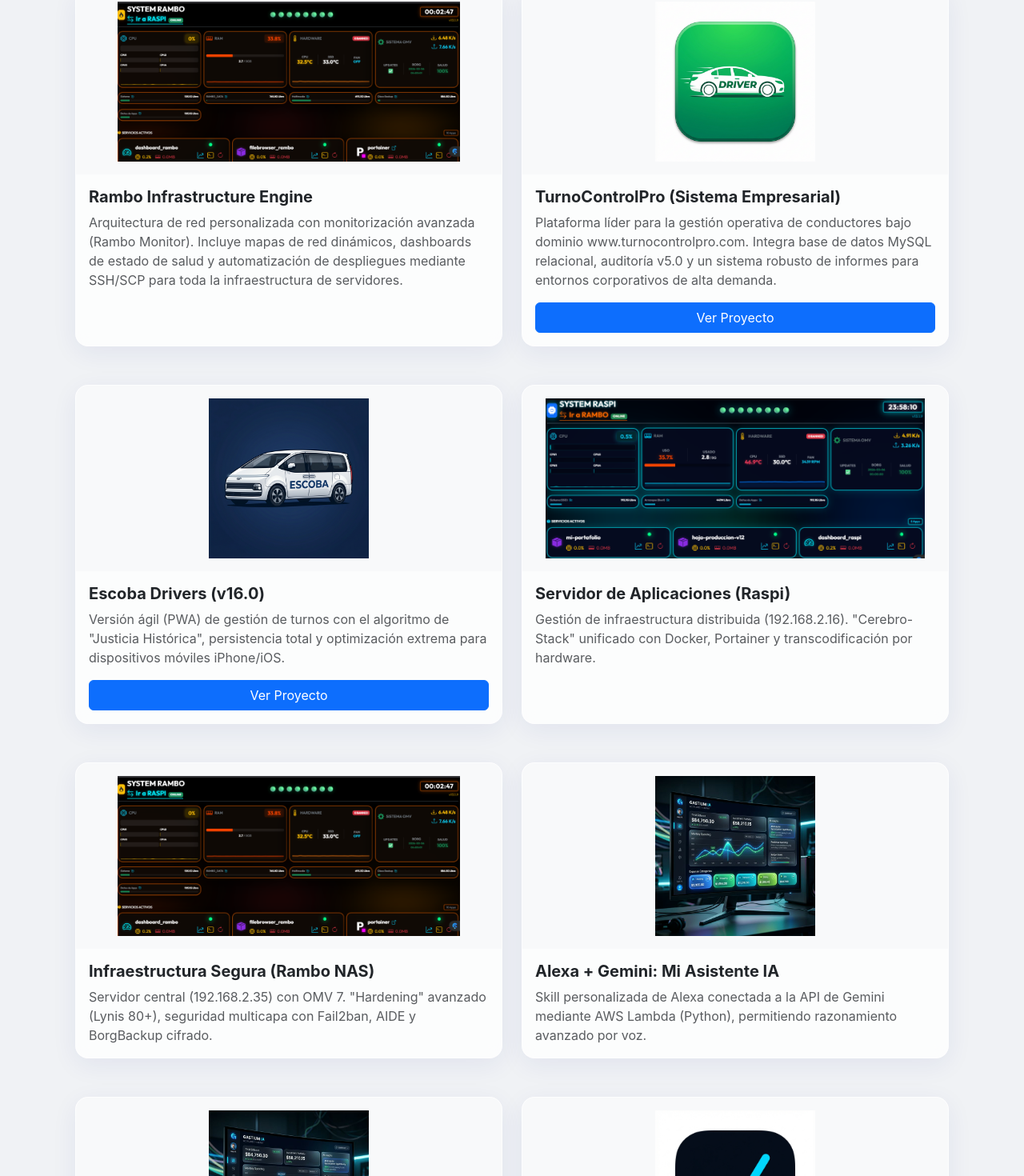
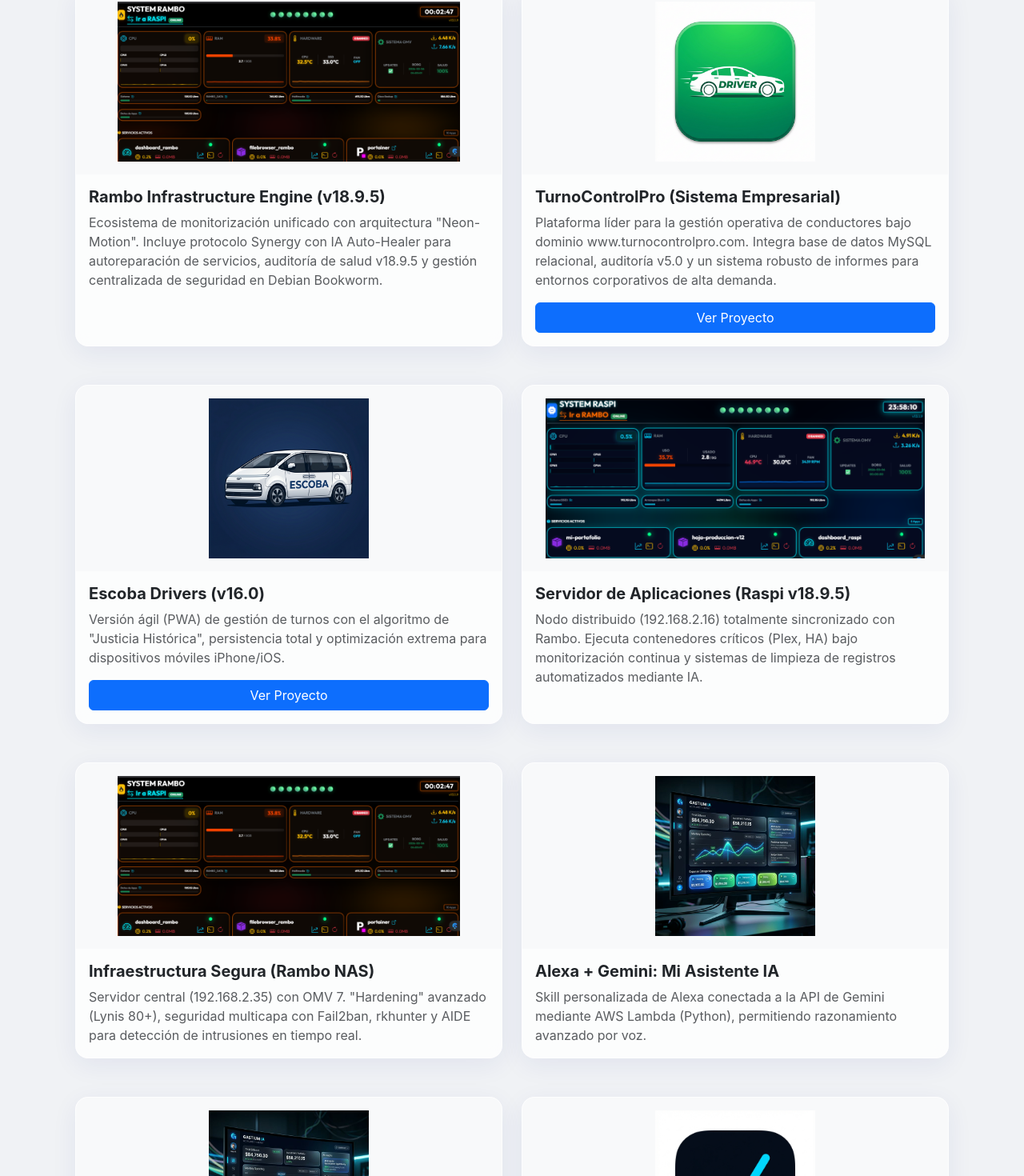
Before and after one commit to biguell/mi-portafolio, a React (Create React App) app: page / in a window 1280 px wide. Shown: the part 1209-2679 px from the top of the page at 80% size. Built offline with nearby package versions, Linux system fonts and the light colour scheme.

Commit message:
Update Projects and Infrastructure to v18.9.5 (React Hub)

```diff
--- a/src/App.js
+++ b/src/App.js
@@ -21,8 +21,8 @@
 function App() {
   const projects = [
     {
-      title: 'Rambo Infrastructure Engine',
-      description: 'Arquitectura de red personalizada con monitorización avanzada (Rambo Monitor). Incluye mapas de red dinámicos, dashboards de estado de salud y automatización de despliegues mediante SSH/SCP para toda la infraestructura de servidores.',
+      title: 'Rambo Infrastructure Engine (v18.9.5)',
+      description: 'Ecosistema de monitorización unificado con arquitectura "Neon-Motion". Incluye protocolo Synergy con IA Auto-Healer para autoreparación de servicios, auditoría de salud v18.9.5 y gestión centralizada de seguridad en Debian Bookworm.',
       link: '#',
       image: ramboDashImg
     },
@@ -39,14 +39,14 @@
       image: stariaEscobaImg
     },
     {
-      title: 'Servidor de Aplicaciones (Raspi)',
-      description: 'Gestión de infraestructura distribuida (192.168.2.16). "Cerebro-Stack" unificado con Docker, Portainer y transcodificación por hardware.',
+      title: 'Servidor de Aplicaciones (Raspi v18.9.5)',
+      description: 'Nodo distribuido (192.168.2.16) totalmente sincronizado con Rambo. Ejecuta contenedores críticos (Plex, HA) bajo monitorización continua y sistemas de limpieza de registros automatizados mediante IA.',
       link: '#',
       image: raspiDashImg
     },
     {
       title: 'Infraestructura Segura (Rambo NAS)',
-      description: 'Servidor central (192.168.2.35) con OMV 7. "Hardening" avanzado (Lynis 80+), seguridad multicapa con Fail2ban, AIDE y BorgBackup cifrado.',
+      description: 'Servidor central (192.168.2.35) con OMV 7. "Hardening" avanzado (Lynis 80+), seguridad multicapa con Fail2ban, rkhunter y AIDE para detección de intrusiones en tiempo real.',
       link: '#',
       image: ramboDashImg
     },
```
Also changed, not shown: 1 other file (tests, documents, lock files or other folders).
